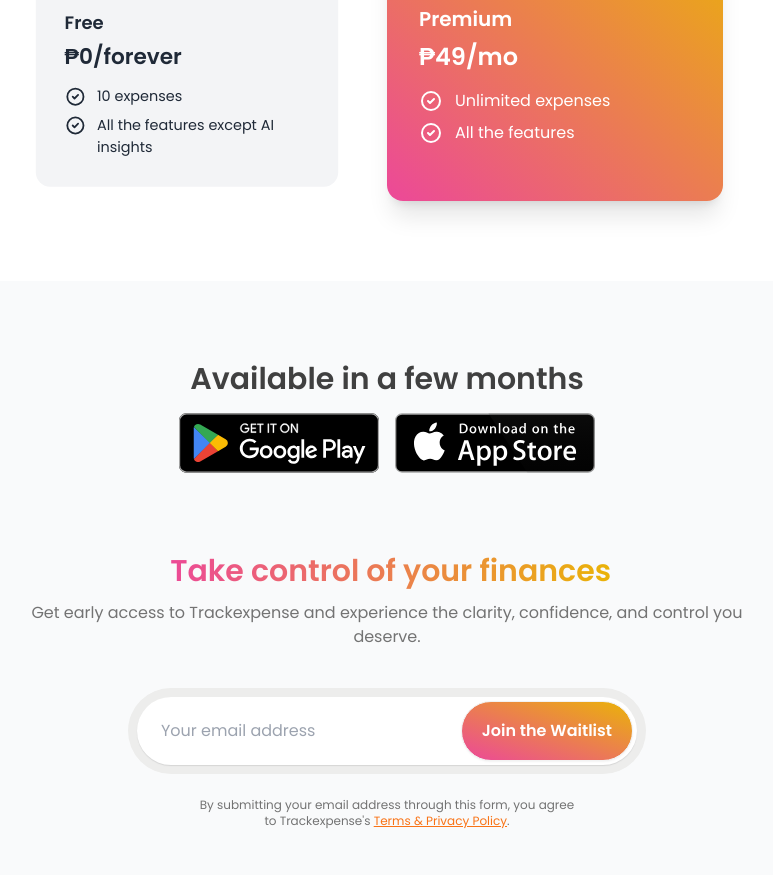
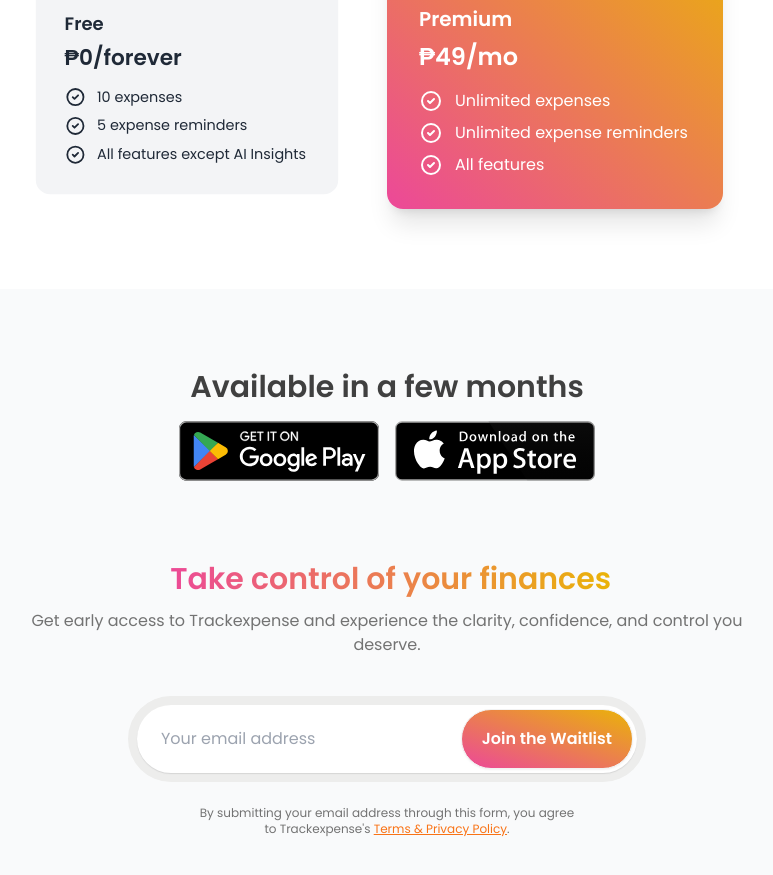
Before and after one commit to bertdida/trackexpense-landing, a Next.js app: page / in a window 1280 px wide. Shown: the part 3345-4220 px from the top of the page, without its empty margins (253-1026 px from the left). Built offline with nearby package versions, Linux system fonts and the light colour scheme.

Commit message:
chore: update pricing features

```diff
--- a/src/app/page.tsx
+++ b/src/app/page.tsx
@@ -138,7 +138,7 @@ const pricings: PricingProps[] = [
     icon: <SeedingIcon width={50} height={50} />,
     title: 'Free',
     description: '₱0/forever',
-    features: ['10 expenses', 'All the features except AI insights'],
+    features: ['10 expenses', '5 expense reminders', 'All features except AI Insights'],
   },
   {
     ContainerProps: {
@@ -147,7 +147,7 @@ const pricings: PricingProps[] = [
     icon: <StarIcon width={50} height={50} />,
     title: 'Premium',
     description: '₱49/mo',
-    features: ['Unlimited expenses', 'All the features'],
+    features: ['Unlimited expenses', 'Unlimited expense reminders', 'All features'],
   },
 ];
 
```
